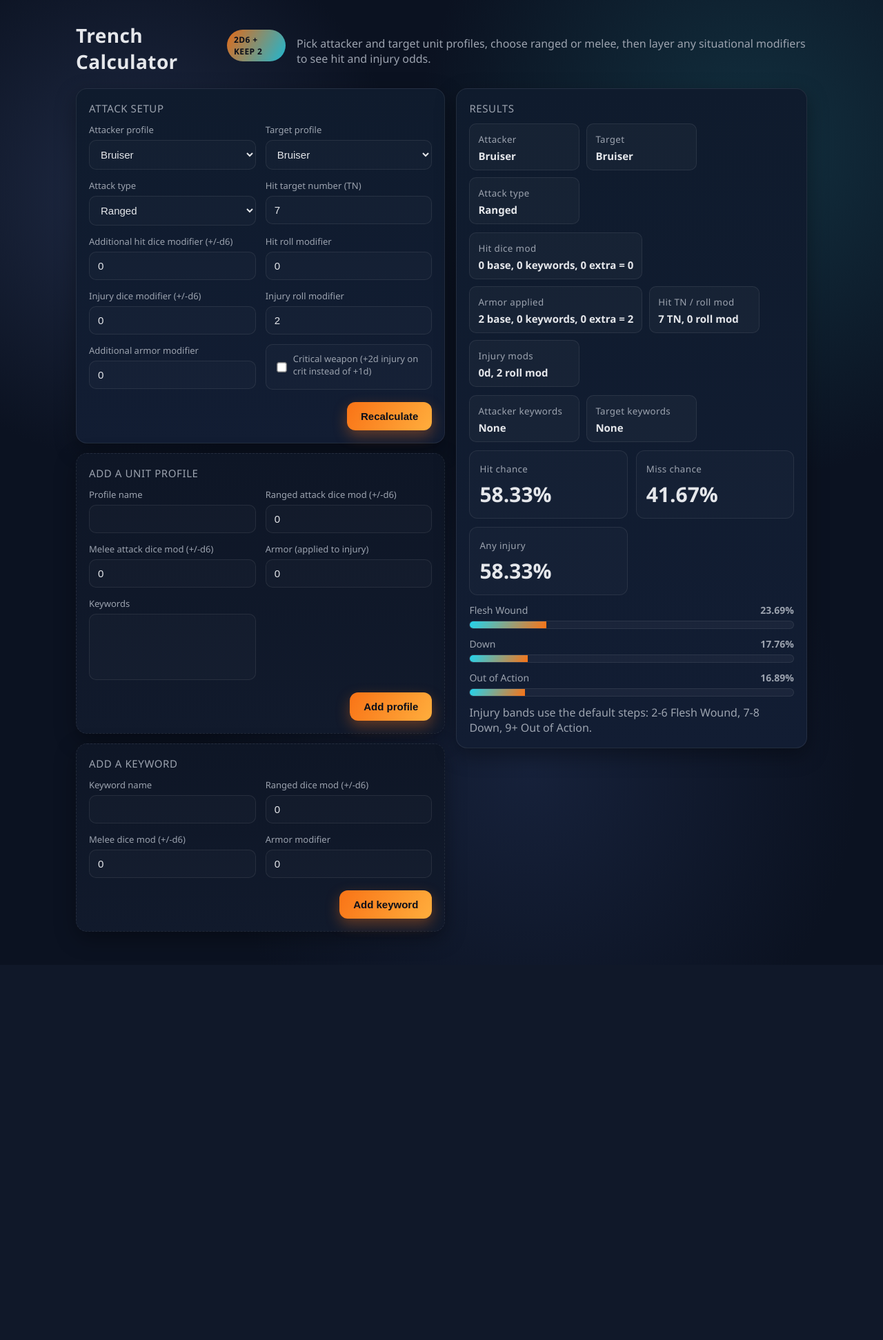
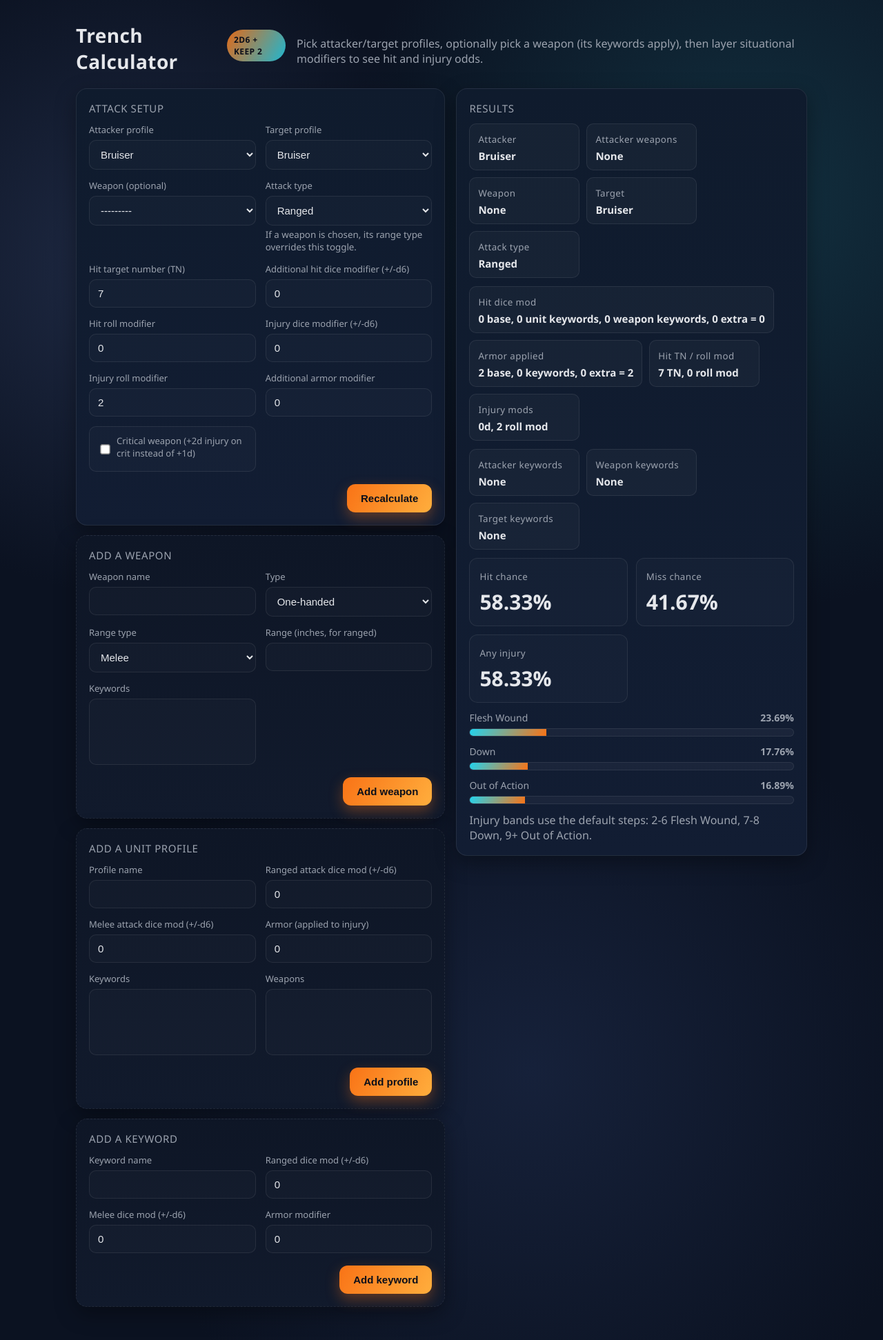
Before and after one commit to vladsaratovskyi/trench-crusade-calculator, a Django app: page / in a window 1280 px wide. Shown: the whole page at 69% size. Before the commit the page ends 1366 px from the top, so only its background shows below. Run offline with Django 5.2, Linux system fonts and the light colour scheme; data comes from the database, SQL or seed files in the repository; data that the repository does not hold is empty.

Commit message:
Add melle and ranged weapons

```diff
--- a/calculator/forms.py
+++ b/calculator/forms.py
@@ -1,6 +1,6 @@
 from django import forms
 
-from .models import Keyword, UnitProfile
+from .models import Keyword, UnitProfile, Weapon
 
 ATTACK_TYPE_CHOICES = (
     ("ranged", "Ranged"),
@@ -13,6 +13,11 @@ class AttackInputForm(forms.Form):
         label="Attacker profile",
         queryset=UnitProfile.objects.none(),
         empty_label=None,
+    )
+    weapon = forms.ModelChoiceField(
+        label="Weapon (optional)",
+        queryset=Weapon.objects.none(),
+        required=False,
     )
     defender_profile = forms.ModelChoiceField(
         label="Target profile",
@@ -38,6 +43,7 @@ class AttackInputForm(forms.Form):
         qs = UnitProfile.objects.all()
         self.fields["attacker_profile"].queryset = qs
         self.fields["defender_profile"].queryset = qs
+        self.fields["weapon"].queryset = Weapon.objects.all()
         if not self.is_bound and qs.exists():
             first = qs.first()
             self.initial.setdefault("attacker_profile", first)
@@ -52,10 +58,17 @@ class UnitProfileForm(forms.ModelForm):
         help_text="Select any keywords that modify this profile.",
         widget=forms.SelectMultiple(attrs={"size": 4}),
     )
+    weapons = forms.ModelMultipleChoiceField(
+        label="Weapons",
+        queryset=Weapon.objects.none(),
+        required=False,
+        help_text="Assign weapons this profile can use.",
+        widget=forms.SelectMultiple(attrs={"size": 4}),
+    )
 
     class Meta:
         model = UnitProfile
-        fields = ["name", "ranged_dice_mod", "melee_dice_mod", "armor", "keywords"]
+        fields = ["name", "ranged_dice_mod", "melee_dice_mod", "armor", "keywords", "weapons"]
         labels = {
             "name": "Profile name",
             "ranged_dice_mod": "Ranged attack dice mod (+/-d6)",
@@ -70,6 +83,7 @@ class UnitProfileForm(forms.ModelForm):
     def __init__(self, *args, **kwargs):
         super().__init__(*args, **kwargs)
         self.fields["keywords"].queryset = Keyword.objects.all()
+        self.fields["weapons"].queryset = Weapon.objects.all()
 
 
 class KeywordForm(forms.ModelForm):
@@ -85,3 +99,29 @@ class KeywordForm(forms.ModelForm):
 
     def clean_name(self):
         return self.cleaned_data["name"].strip()
+
+
+class WeaponForm(forms.ModelForm):
+    keywords = forms.ModelMultipleChoiceField(
+        label="Keywords",
+        queryset=Keyword.objects.none(),
+        required=False,
+        widget=forms.SelectMultiple(attrs={"size": 4}),
+    )
+
+    class Meta:
+        model = Weapon
+        fields = ["name", "weapon_type", "range_type", "range_inches", "keywords"]
+        labels = {
+            "name": "Weapon name",
+            "weapon_type": "Type",
+            "range_type": "Range type",
+            "range_inches": "Range (inches, for ranged)",
+        }
+
+    def __init__(self, *args, **kwargs):
+        super().__init__(*args, **kwargs)
+        self.fields["keywords"].queryset = Keyword.objects.all()
+
+    def clean_name(self):
+        return self.cleaned_data["name"].strip()
--- a/calculator/templates/calculator/index.html
+++ b/calculator/templates/calculator/index.html
@@ -285,7 +285,7 @@
                 <span class="pill">2d6 + keep 2</span>
             </div>
             <p class="lead">
-                Pick attacker and target unit profiles, choose ranged or melee, then layer any situational modifiers to see hit and injury odds.
+                Pick attacker/target profiles, optionally pick a weapon (its keywords apply), then layer situational modifiers to see hit and injury odds.
             </p>
         </header>
 
@@ -309,8 +309,14 @@
                             {{ attack_form.defender_profile.errors }}
                         </div>
                         <div>
+                            <label for="{{ attack_form.weapon.id_for_label }}">{{ attack_form.weapon.label }}</label>
+                            {{ attack_form.weapon }}
+                            {{ attack_form.weapon.errors }}
+                        </div>
+                        <div>
                             <label for="{{ attack_form.attack_type.id_for_label }}">{{ attack_form.attack_type.label }}</label>
                             {{ attack_form.attack_type }}
+                            <small style="color: var(--muted); display:block; margin-top:4px;">If a weapon is chosen, its range type overrides this toggle.</small>
                             {{ attack_form.attack_type.errors }}
                         </div>
                         <div>
@@ -354,6 +360,44 @@
                 </div>
 
                 <div class="card secondary">
+                    <p class="section-title">Add a weapon</p>
+                    <form method="post" novalidate>
+                        {% csrf_token %}
+                        {% if weapon_form.errors %}
+                            <div class="alert">Please fix the highlighted weapon fields.</div>
+                        {% endif %}
+                        <div>
+                            <label for="{{ weapon_form.name.id_for_label }}">{{ weapon_form.name.label }}</label>
+                            {{ weapon_form.name }}
+                            {{ weapon_form.name.errors }}
+                        </div>
+                        <div>
+                            <label for="{{ weapon_form.weapon_type.id_for_label }}">{{ weapon_form.weapon_type.label }}</label>
+                            {{ weapon_form.weapon_type }}
+                            {{ weapon_form.weapon_type.errors }}
+                        </div>
+                        <div>
+                            <label for="{{ weapon_form.range_type.id_for_label }}">{{ weapon_form.range_type.label }}</label>
+                            {{ weapon_form.range_type }}
+                            {{ weapon_form.range_type.errors }}
+                        </div>
+                        <div>
+                            <label for="{{ weapon_form.range_inches.id_for_label }}">{{ weapon_form.range_inches.label }}</label>
+                            {{ weapon_form.range_inches }}
+                            {{ weapon_form.range_inches.errors }}
+                        </div>
+                        <div>
+                            <label for="{{ weapon_form.keywords.id_for_label }}">{{ weapon_form.keywords.label }}</label>
+                            {{ weapon_form.keywords }}
+                            {{ weapon_form.keywords.errors }}
+                        </div>
+                        <div class="actions">
+                            <button type="submit" name="create_weapon" value="1">Add weapon</button>
+                        </div>
+                    </form>
+                </div>
+
+                <div class="card secondary">
                     <p class="section-title">Add a unit profile</p>
                     <form method="post" novalidate>
                         {% csrf_token %}
@@ -384,6 +428,11 @@
                             <label for="{{ profile_form.keywords.id_for_label }}">{{ profile_form.keywords.label }}</label>
                             {{ profile_form.keywords }}
                             {{ profile_form.keywords.errors }}
+                        </div>
+                        <div>
+                            <label for="{{ profile_form.weapons.id_for_label }}">{{ profile_form.weapons.label }}</label>
+                            {{ profile_form.weapons }}
+                            {{ profile_form.weapons.errors }}
                         </div>
                         <div class="actions">
                             <button type="submit" name="create_profile" value="1">Add profile</button>
@@ -434,6 +483,26 @@
                             <strong>{{ results.attacker.name }}</strong>
                         </div>
                         <div class="chip">
+                            <small>Attacker weapons</small>
+                            <strong>
+                                {% if results.attacker_weapons %}
+                                    {{ results.attacker_weapons|join:", " }}
+                                {% else %}
+                                    None
+                                {% endif %}
+                            </strong>
+                        </div>
+                        <div class="chip">
+                            <small>Weapon</small>
+                            <strong>
+                                {% if results.weapon %}
+                                    {{ results.weapon.name }} ({{ results.weapon.weapon_type|capfirst }}, {{ results.weapon.range_type|capfirst }}{% if results.weapon.range_inches %} {{ results.weapon.range_inches }}\"{% endif %})
+                                {% else %}
+                                    None
+                                {% endif %}
+                            </strong>
+                        </div>
+                        <div class="chip">
                             <small>Target</small>
                             <strong>{{ results.defender.name }}</strong>
                         </div>
@@ -445,7 +514,7 @@
                     <div class="chip-row">
                         <div class="chip">
                             <small>Hit dice mod</small>
-                            <strong>{{ results.base_hit_dice_mod }} base, {{ results.keyword_hit_mod }} keywords, {{ results.extra_hit_dice_mod }} extra = {{ results.hit_dice_mod }}</strong>
+                            <strong>{{ results.base_hit_dice_mod }} base, {{ results.keyword_hit_mod }} unit keywords, {{ results.weapon_hit_mod }} weapon keywords, {{ results.extra_hit_dice_mod }} extra = {{ results.hit_dice_mod }}</strong>
                         </div>
                         <div class="chip">
                             <small>Armor applied</small>
@@ -466,6 +535,16 @@
                             <strong>
                                 {% if results.attacker_keywords %}
                                     {{ results.attacker_keywords|join:", " }}
+                                {% else %}
+                                    None
+                                {% endif %}
+                            </strong>
+                        </div>
+                        <div class="chip">
+                            <small>Weapon keywords</small>
+                            <strong>
+                                {% if results.weapon_keywords %}
+                                    {{ results.weapon_keywords|join:", " }}
                                 {% else %}
                                     None
                                 {% endif %}
--- a/calculator/views.py
+++ b/calculator/views.py
@@ -1,13 +1,13 @@
 from django.shortcuts import render
 
-from .forms import AttackInputForm, KeywordForm, UnitProfileForm
+from .forms import AttackInputForm, KeywordForm, UnitProfileForm, WeaponForm
 from .logic import (
     AttackInput,
     DEFAULT_INJURY_BANDS,
     attack_outcome_probabilities,
     success_probability,
 )
-from .models import Keyword, UnitProfile
+from .models import Keyword, UnitProfile, Weapon
 
 
 def _as_percent(value: float) -> str:
@@ -21,10 +21,12 @@ def _ensure_profiles_exist():
 
 def _build_results(cleaned_data):
     attacker = cleaned_data["attacker_profile"]
+    weapon = cleaned_data.get("weapon") or attacker.weapons.first()
     defender = cleaned_data["defender_profile"]
-    attack_type = cleaned_data["attack_type"]
+    attack_type = weapon.range_type if weapon else cleaned_data["attack_type"]
 
     atk_kw_totals = attacker.keyword_totals()
+    weapon_kw_totals = weapon.keyword_totals() if weapon else {"ranged_dice_mod": 0, "melee_dice_mod": 0, "armor_mod": 0}
     def_kw_totals = defender.keyword_totals()
 
     base_hit_dice_mod = (
@@ -33,8 +35,11 @@ def _build_results(cleaned_data):
     keyword_hit_mod = (
         atk_kw_totals["ranged_dice_mod"] if attack_type == "ranged" else atk_kw_totals["melee_dice_mod"]
     )
+    weapon_hit_mod = (
+        weapon_kw_totals["ranged_dice_mod"] if attack_type == "ranged" else weapon_kw_totals["melee_dice_mod"]
+    )
 
-    hit_dice_mod = base_hit_dice_mod + keyword_hit_mod + cleaned_data["extra_hit_dice_mod"]
+    hit_dice_mod = base_hit_dice_mod + keyword_hit_mod + weapon_hit_mod + cleaned_data["extra_hit_dice_mod"]
 
     base_armor = defender.armor
     keyword_armor_mod = def_kw_totals["armor_mod"]
@@ -62,9 +67,12 @@ def _build_results(cleaned_data):
     return {
         "attacker": attacker,
         "defender": defender,
+        "weapon": weapon,
+        "attacker_weapons": list(attacker.weapons.all()),
         "attack_type": attack_type,
         "base_hit_dice_mod": base_hit_dice_mod,
         "keyword_hit_mod": keyword_hit_mod,
+        "weapon_hit_mod": weapon_hit_mod,
         "hit_dice_mod": hit_dice_mod,
         "extra_hit_dice_mod": cleaned_data["extra_hit_dice_mod"],
         "hit_target_number": cleaned_data["hit_target_number"],
@@ -76,6 +84,7 @@ def _build_results(cleaned_data):
         "injury_dice_mod": cleaned_data["injury_dice_mod"],
         "injury_roll_mod": cleaned_data["injury_roll_mod"],
         "attacker_keywords": list(attacker.keywords.all()),
+        "weapon_keywords": list(weapon.keywords.all()) if weapon else [],
         "defender_keywords": list(defender.keywords.all()),
         "hit_probability": _as_percent(hit_prob),
         "miss_probability": _as_percent(outcome.get("Miss", 0.0)),
@@ -99,10 +108,14 @@ def _default_payload():
 
     payload = {}
     for name, field in form.fields.items():
-        if name in {"attacker_profile", "defender_profile"}:
+        if name in {"attacker_profile", "defender_profile", "weapon"}:
             payload[name] = form.initial.get(name) or field.queryset.first()
         else:
             payload[name] = form.initial.get(name, field.initial)
+
+    attacker = payload.get("attacker_profile")
+    if attacker and not payload.get("weapon"):
+        payload["weapon"] = attacker.weapons.first()
     return payload
 
 
@@ -112,6 +125,7 @@ def calculator_view(request):
     attack_form = AttackInputForm(request.POST or None, prefix="attack")
     profile_form = UnitProfileForm(prefix="profile")
     keyword_form = KeywordForm(prefix="keyword")
+    weapon_form = WeaponForm(prefix="weapon")
 
     if request.method == "POST":
         if "create_profile" in request.POST:
@@ -125,22 +139,38 @@ def calculator_view(request):
                     initial={
                         "attacker_profile": new_profile,
                         "defender_profile": new_profile,
+                        "weapon": new_profile.weapons.first(),
                     },
                 )
         elif "create_keyword" in request.POST:
             keyword_form = KeywordForm(request.POST, prefix="keyword")
             attack_form = AttackInputForm(prefix="attack")
             profile_form = UnitProfileForm(prefix="profile")
+            weapon_form = WeaponForm(prefix="weapon")
             if keyword_form.is_valid():
                 keyword_form.save()
                 keyword_form = KeywordForm(prefix="keyword")
                 # Refresh profile form choices to include new keyword
                 profile_form = UnitProfileForm(prefix="profile")
+                weapon_form = WeaponForm(prefix="weapon")
+        elif "create_weapon" in request.POST:
+            weapon_form = WeaponForm(request.POST, prefix="weapon")
+            attack_form = AttackInputForm(prefix="attack")
+            profile_form = UnitProfileForm(prefix="profile")
+            keyword_form = KeywordForm(prefix="keyword")
+            if weapon_form.is_valid():
+                new_weapon = weapon_form.save()
+                weapon_form = WeaponForm(prefix="weapon")
+                attack_form = AttackInputForm(
+                    prefix="attack",
+                    initial={"weapon": new_weapon},
+                )
         else:
             if attack_form.is_bound and attack_form.is_valid():
                 results = _build_results(attack_form.cleaned_data)
             profile_form = UnitProfileForm(prefix="profile")
             keyword_form = KeywordForm(prefix="keyword")
+            weapon_form = WeaponForm(prefix="weapon")
 
     if results is None:
         defaults = _default_payload()
@@ -161,6 +191,7 @@ def calculator_view(request):
             "attack_form": attack_form,
             "profile_form": profile_form,
             "keyword_form": keyword_form,
+            "weapon_form": weapon_form,
             "results": results,
         },
     )
```
Also changed, not shown: calculator/models.py (+41 -0 lines), calculator/migrations/0004_weapon.py (added), calculator/migrations/0005_unitprofile_weapons.py (added).
